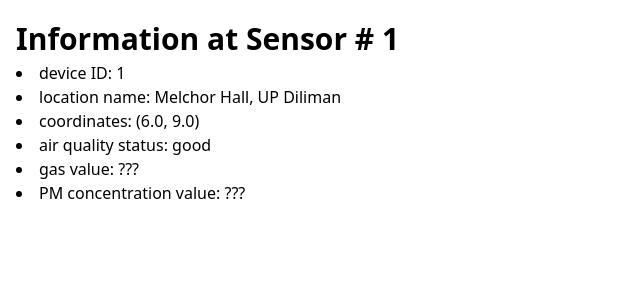
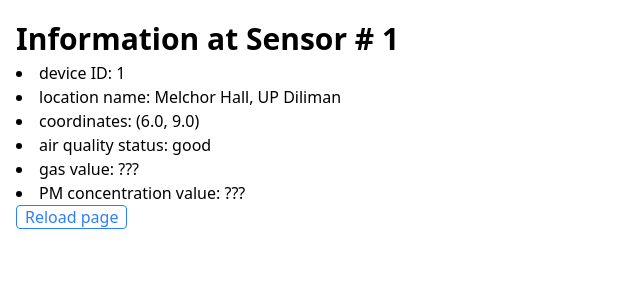
Before and after one commit to JoseTomanan/air-quality-monitoring, a FastAPI app: page /points/1 in a window 1280 px wide. Shown: the top 300 px of the page, without its empty margins (0-640 px from the left). Run offline with FastAPI, Linux system fonts and the light colour scheme.

Commit message:
feat: Add reload page button

```diff
--- a/templates/getAirData.html
+++ b/templates/getAirData.html
@@ -1,13 +1,13 @@
 {% extends "_base.html" %}
 {% block title %}Air Quality Data{% endblock %}
 
-{% block script%}
+{% block script %}
     <script lang="ts">
         /** script */
     </script>
 {% endblock %}
 
-{% block style%}
+{% block style %}
     <style type="text/tailwindcss">
 
     </style>
@@ -23,4 +23,10 @@
         <li>gas value: ??? </li>
         <li>PM concentration value: ??? </li>
     </ul>
+    <a
+        id="reload"
+        class="text-blue-500 hover:underline border-1 border-blue-500 px-2 rounded"
+        href=""
+        onClick="window.location.href=window.location.href"
+    >Reload page</a>
 {% endblock %}
```
